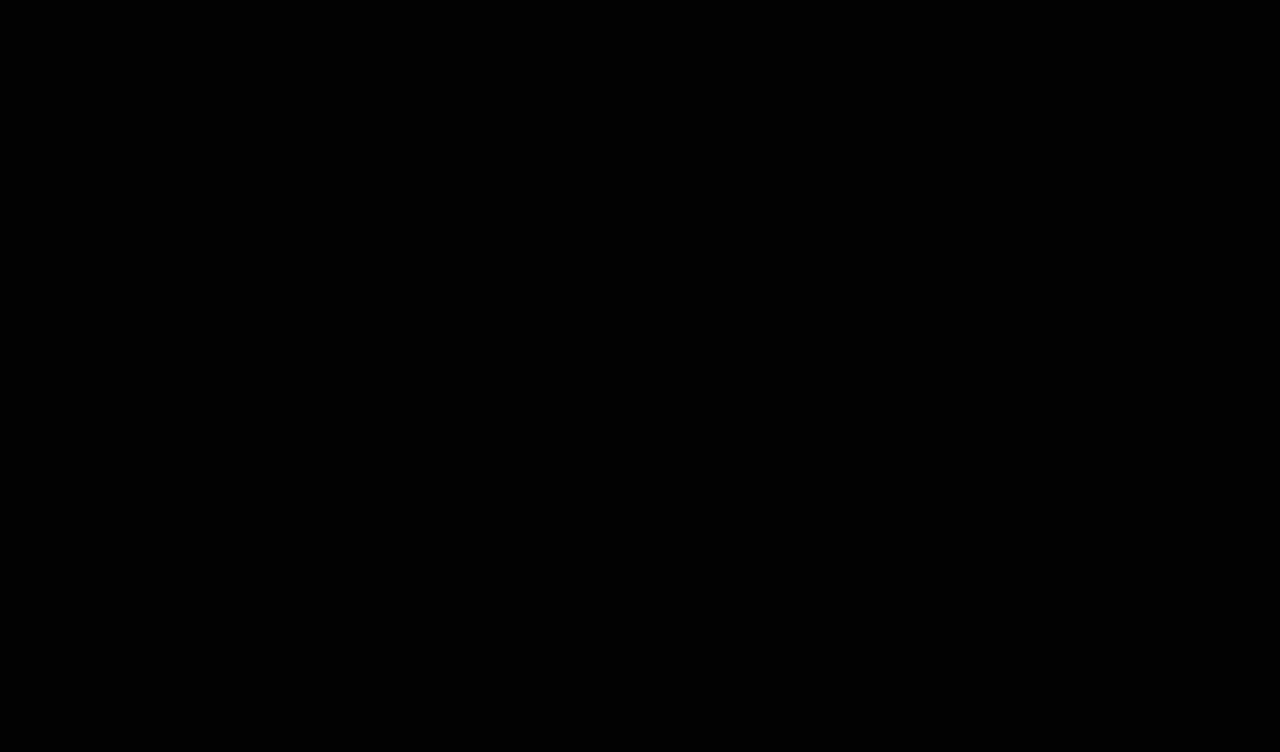
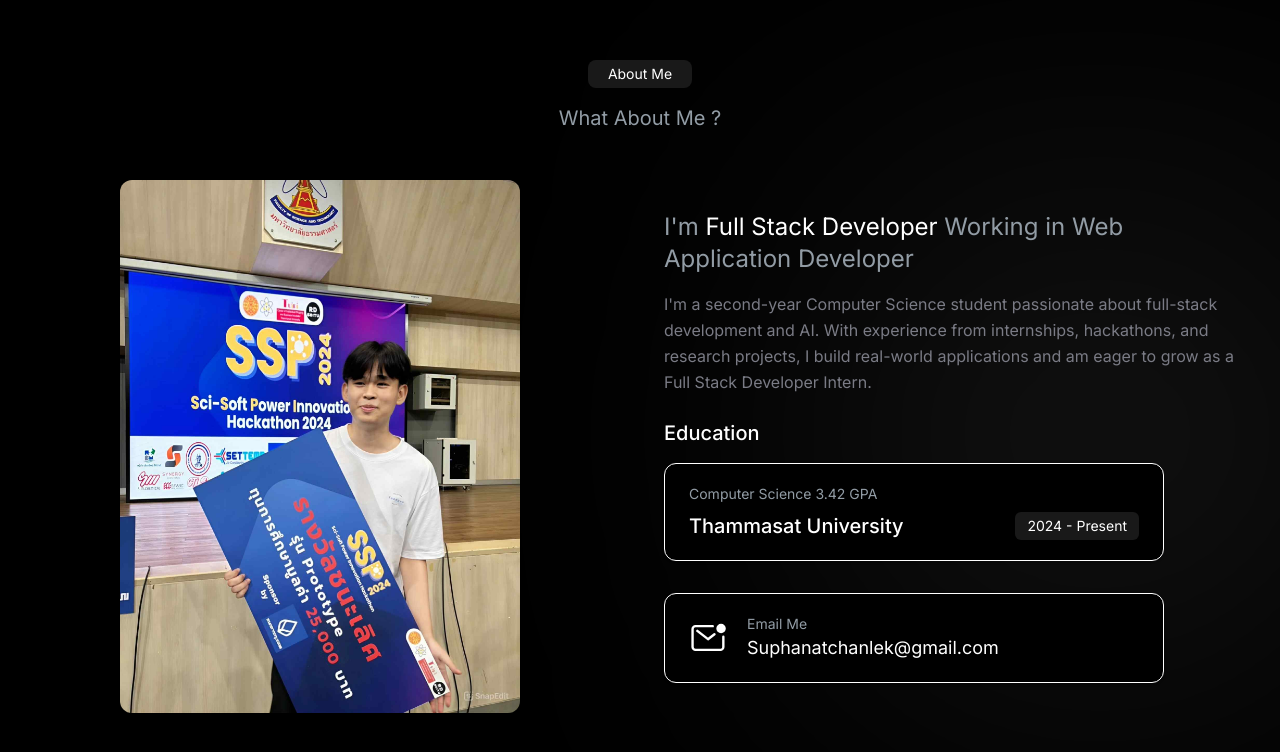
Before and after one commit to suphanatchanlek30/Portfolio_Suphanat_Chanlek, a Next.js app: page / in a window 1280 px wide. Shown: the part 1402-2154 px from the top of the page. Before the commit the page ends 1238 px from the top, so only its background shows below. Built offline with nearby package versions, Linux system fonts and the light colour scheme.

Commit message:
add Page About Me and Responsive Design

```diff
--- a/app/page.tsx
+++ b/app/page.tsx
@@ -1,3 +1,4 @@
+import AboutSection from "@/sections/about-section/page";
 import HeroSection from "@/sections/hero-section/page";
 import MyServicesSection from "@/sections/my-services-section/page";
 import NavbarSection from "@/sections/navbar-section/page";
@@ -9,6 +10,7 @@
       <div>
         <HeroSection />
         <MyServicesSection />
+        <AboutSection />
       </div>
     </main>
   );
--- /dev/null
+++ b/components/about/About.tsx
@@ -0,0 +1,65 @@
+// components/about/About.tsx
+"use client";
+
+import Image from "next/image";
+import aboutData from "@/instances/about-data";
+import AboutCard from "./AboutCard";
+
+export default function About() {
+  return (
+    <section className="relative bg-black text-white py-12 md:py-24 px-6 overflow-hidden">
+      {/* Background Blur */}
+      <div className="absolute left-[210px] sm:left-[1100px] top-100 sm:top-80 -translate-x-1/2 z-0 w-full flex justify-center pointer-events-none">
+        <div className="w-[280px] h-[180px] md:w-[400px] md:h-[300px] bg-white/20 rounded-full blur-[100px] md:blur-[180px]"></div>
+      </div>
+
+      <div className="container mx-auto relative z-10 max-w-7xl">
+        {/* Title */}
+        <div className="flex justify-center mb-3 md:mb-4">
+          <span className="px-4 md:px-5 py-1 rounded-[8px] bg-[#191919] text-white text-xs md:text-sm">
+            About Me
+          </span>
+        </div>
+        <h1 className="text-base md:text-xl font-normal text-center mb-8 md:mb-12 text-[#929CA5]">
+          {aboutData.title}
+        </h1>
+
+        {/* Content Grid */}
+        <div className="grid grid-cols-1 lg:grid-cols-2 gap-6 md:gap-8 lg:gap-12 items-center">
+          {/* Left: Image */}
+          <div className="flex justify-center">
+            <Image
+              src={aboutData.image}
+              alt="About photo"
+              width={400}
+              height={500}
+              className="rounded-xl object-cover max-w-[280px] sm:max-w-[320px] md:max-w-[350px] lg:max-w-[400px] w-full h-auto mx-auto"
+            />
+          </div>
+
+          {/* Right: Text */}
+          <div className="text-center lg:text-left">
+            <h2
+              className="text-lg md:text-xl lg:text-2xl text-[#929CA5] font-normal mb-4"
+              dangerouslySetInnerHTML={{ __html: aboutData.subtitle }}
+            ></h2>
+            <p className="text-[#7A7B85] mb-6 text-sm md:text-base leading-relaxed">
+              {aboutData.description}
+            </p>
+
+            {/* Education */}
+            <h3 className="text-lg md:text-xl font-medium mb-4">Education</h3>
+            <div className="space-y-6 md:space-y-8 w-full max-w-[500px] mx-auto lg:mx-0">
+              <AboutCard
+                title={aboutData.education.degree}
+                subtitle={aboutData.education.university}
+                badge={aboutData.education.year}
+              />
+              <AboutCard email subtitle={aboutData.email} />
+            </div>
+          </div>
+        </div>
+      </div>
+    </section>
+  );
+}
--- /dev/null
+++ b/components/about/AboutCard.tsx
@@ -0,0 +1,61 @@
+// components/about/AboutCard.tsx
+"use client";
+
+type AboutCardProps = {
+  title?: string;
+  subtitle?: string;
+  badge?: string;
+  email?: boolean;
+  children?: React.ReactNode;
+};
+
+import { IoMailUnreadOutline } from "react-icons/io5";
+
+export default function AboutCard({
+  title,
+  subtitle,
+  badge,
+  email,
+  children,
+}: AboutCardProps) {
+  return (
+    <div className="bg-[#000000] rounded-xl px-4 py-4 md:px-6 md:py-5 border border-[#FFFFFF] hover:border-gray-400 transition shadow-sm flex flex-col w-full">
+      {email ? (
+        <div className="flex items-center gap-4 md:gap-5 text-left">
+          {/* Icon */}
+          <div className="text-white flex items-center justify-center">
+            <span className="text-3xl md:text-[38px]">
+              <IoMailUnreadOutline />
+            </span>
+          </div>
+          {/* Email Text */}
+          <div className="flex flex-col">
+            <span className="text-xs md:text-sm text-[#929CA5]">Email Me</span>
+            <span className="text-white text-sm md:text-lg font-normal break-words">
+              {subtitle}
+            </span>
+          </div>
+        </div>
+      ) : (
+        <div className="flex flex-col gap-2 text-left">
+          {/* Degree */}
+          <span className="text-[#929CA5] text-xs md:text-sm font-normal">
+            {title}
+          </span>
+          {/* University + Badge */}
+          <div className="flex flex-row sm:flex-row sm:items-center sm:justify-between gap-4 sm:gap-2">
+            <span className="text-white text-base md:text-xl font-medium">
+              {subtitle}
+            </span>
+            {badge && (
+              <span className="px-2 py-1 md:px-3 md:py-1 rounded-md bg-[#191919] text-xs md:text-sm text-white w-fit sm:self-auto">
+                {badge}
+              </span>
+            )}
+          </div>
+        </div>
+      )}
+      {children}
+    </div>
+  );
+}
--- a/components/my-services/MyServices.tsx
+++ b/components/my-services/MyServices.tsx
@@ -2,7 +2,7 @@
 
 export default function MyServices() {
   return (
-    <section className="relative bg-black text-white py-12 md:py-16 px-6 md:px-6 overflow-hidden">
+    <section className="relative bg-black text-white py-12 md:py-32 px-6 md:px-6 overflow-hidden">
       {/* Background วงกลมสว่าง */}
       <div className="absolute left-1/2 top-28 md:top-50 -translate-x-1/2 z-0 w-full flex justify-center pointer-events-none">
         <div className="w-[350px] h-[200px] md:w-[400px] md:h-[300px] bg-white/20 rounded-full blur-[120px] md:blur-[180px]"></div>
--- /dev/null
+++ b/instances/about-data.ts
@@ -0,0 +1,16 @@
+// instances/about-data.ts
+const aboutData = {
+  title: "What About Me ?",
+  subtitle: " I'm<span class='text-white'> Full Stack Developer</span> Working in Web Application Developer",
+  description:
+    "I'm a second-year Computer Science student passionate about full-stack development and AI. With experience from internships, hackathons, and research projects, I build real-world applications and am eager to grow as a Full Stack Developer Intern.",
+  education: {
+    degree: "Computer Science 3.42 GPA",
+    university: "Thammasat University",
+    year: "2024 - Present",
+  },
+  email: "Suphanatchanlek@gmail.com",
+  image: "/images/About/About_Image.jpg",
+};
+
+export default aboutData;
--- /dev/null
+++ b/sections/about-section/page.tsx
@@ -0,0 +1,9 @@
+import About from "@/components/about/About";
+
+export default function AboutSection() {
+  return (
+    <section>
+      <About />
+    </section>
+  );
+}
--- a/sections/hero-section/page.tsx
+++ b/sections/hero-section/page.tsx
@@ -2,8 +2,8 @@
 
 export default function HeroSection() {
     return (
-        <div>
+        <section>
             <Hero />
-        </div>
+        </section>
     );
 }
--- a/sections/my-services-section/page.tsx
+++ b/sections/my-services-section/page.tsx
@@ -2,8 +2,8 @@
 
 export default function MyServicesSection() {
     return (
-        <div>
+        <section>
             <MyServices />
-        </div>
+        </section>
     );
 }
```
Also changed, not shown: public/images/About/About_Image.jpg (added).
